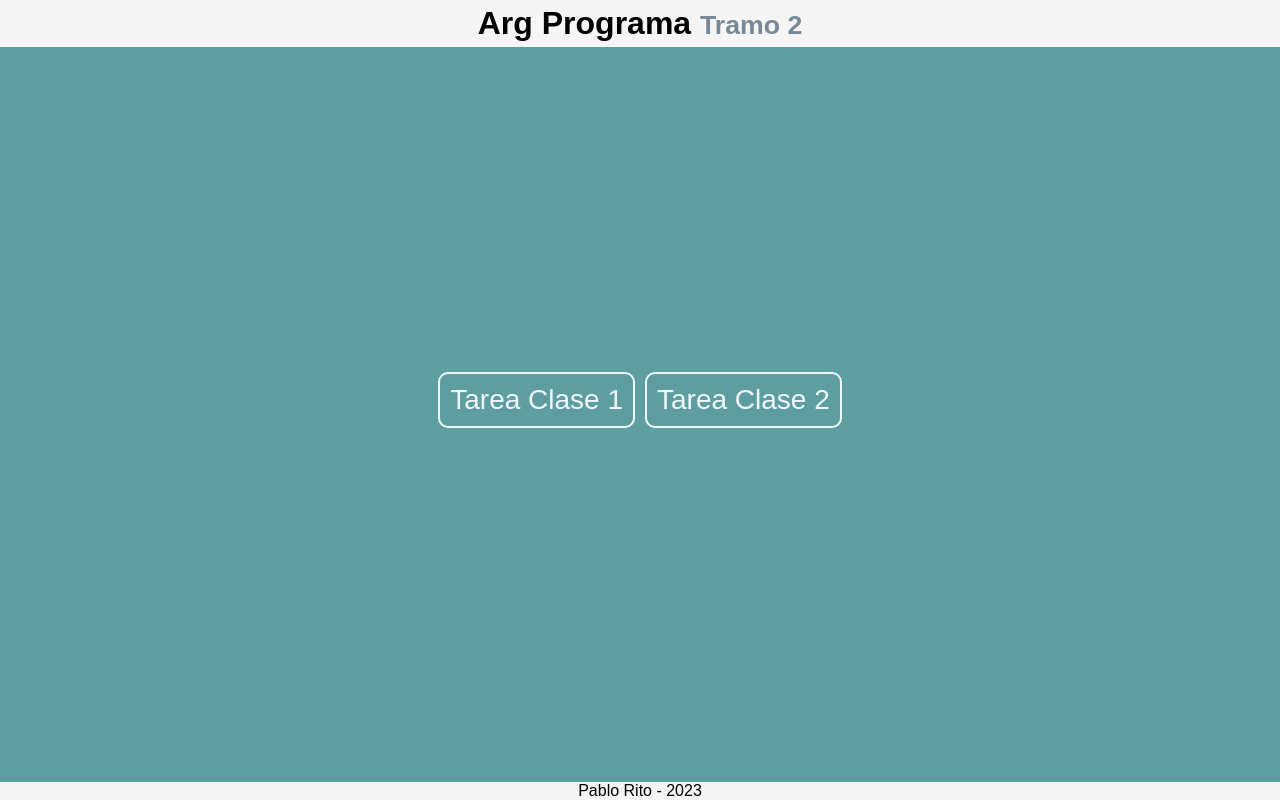
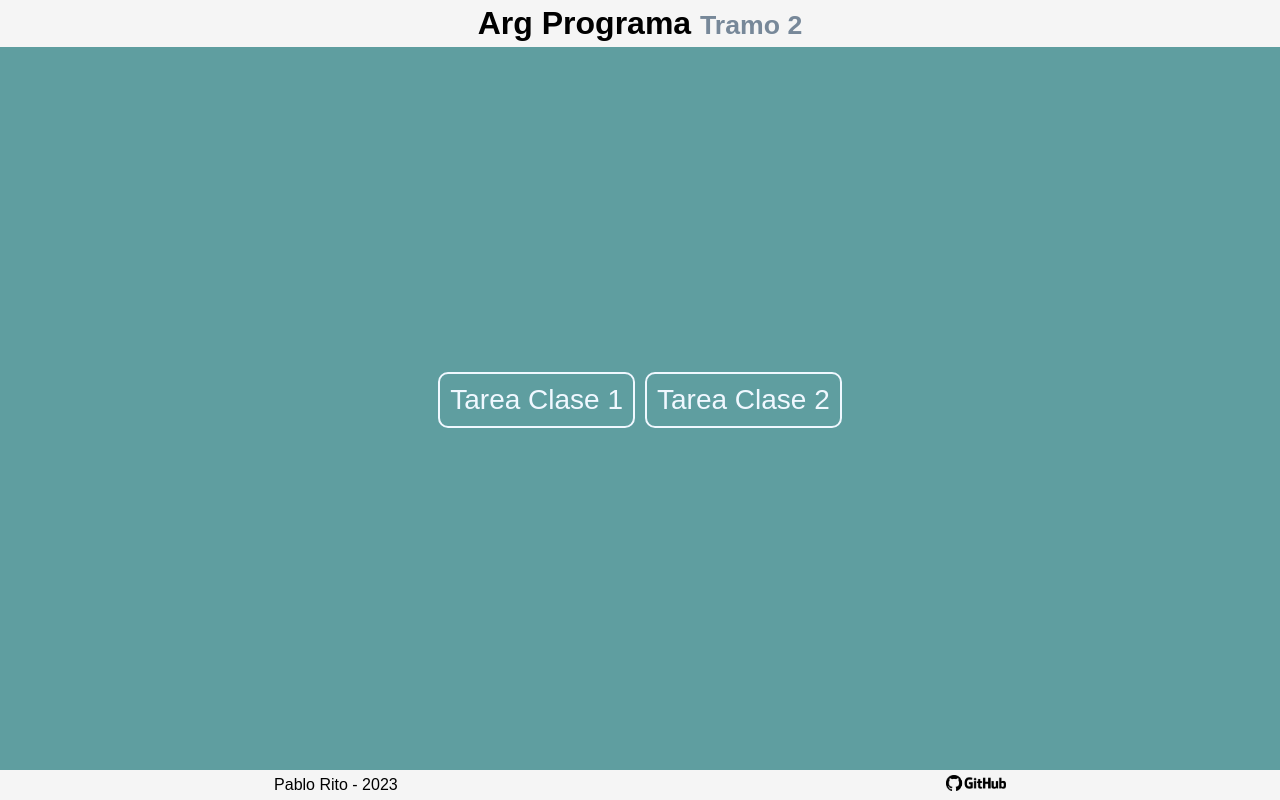
Before and after one commit to pablorito14/ARG_PRO_2_React, a plain HTML site: page index.html in a window 1280 px wide. Drawn offline with Linux system fonts and the light colour scheme.

Commit message:
agregado link a github

```diff
--- a/index.html
+++ b/index.html
@@ -63,7 +63,20 @@
       background-color: whitesmoke;
       width: 100%;
       bottom: 0;
-      text-align: center;
+      display: flex;
+      justify-content: space-around;
+      align-items: center;
+      padding: 5px 0;
+      /* text-align: center; */
+    }
+
+    footer div:nth-child(2){
+      /* position: relative; */
+      width: 60px;
+    }
+
+    footer div:nth-child(2) img{
+      width: 100%;
     }
   </style>
 </head>
@@ -81,7 +94,12 @@
 
   </section>
   <footer>
-    Pablo Rito - 2023
+    <div>
+      Pablo Rito - 2023
+    </div>
+    <div>
+      <a href="https://github.com/pablorito14/ARG_PRO_2_React" target="_blank"><img src="./git_.png" alt=""></a>
+    </div>
   </footer>
 </body>
 </html>
```
Also changed, not shown: git.png (added), git_.png (added).
